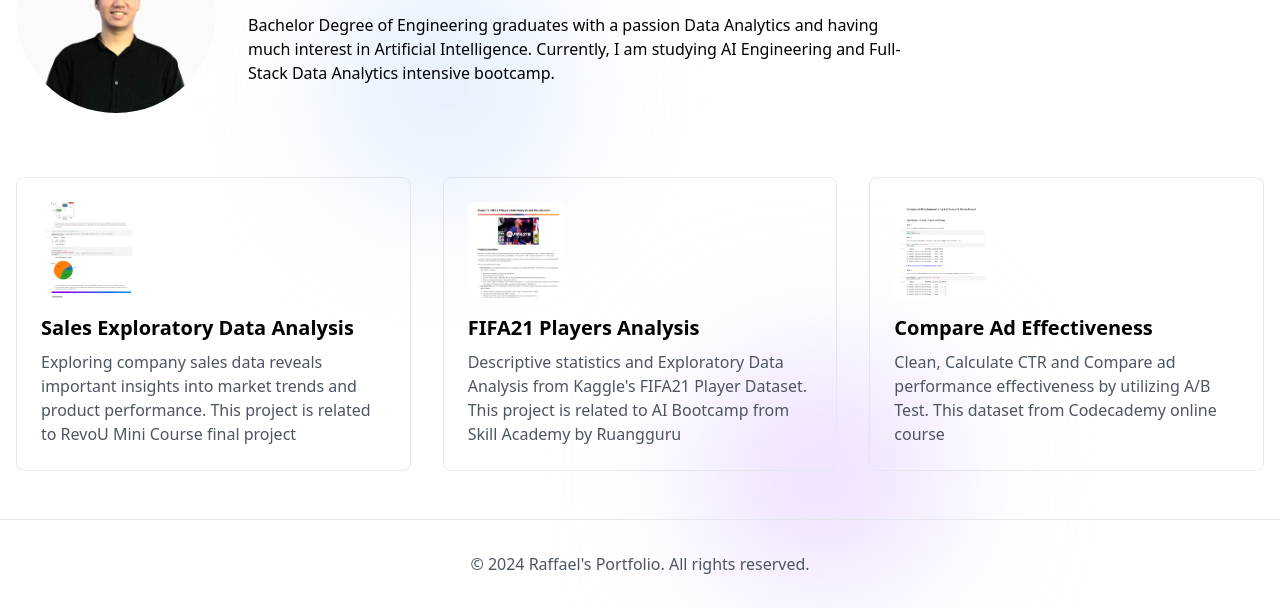
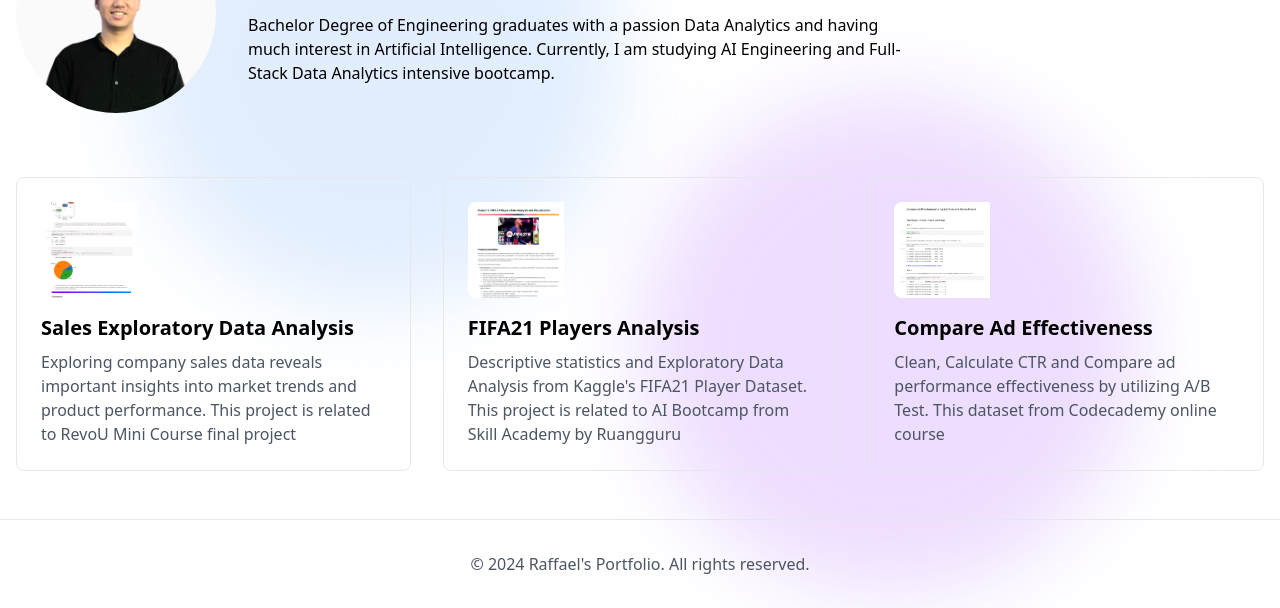
Before and after one commit to raffaelsiregar/projects-portfolio, a plain HTML site: page index.html in a window 1280 px wide. Shown: the part 240-848 px from the top of the page. Drawn offline with nearby package versions, Linux system fonts and the light colour scheme.

Commit message:
add features and fix issues

```diff
--- a/index.html
+++ b/index.html
@@ -5,6 +5,7 @@
     <meta name="viewport" content="width=device-width, initial-scale=1.0">
     <title>Raffael Siregar's Portfolio</title>
     <link rel="stylesheet" href="styles.css">
+    <link rel="icon" type="image/x-icon" href="asset/favicon.ico">
     <script src="https://unpkg.com/lucide@latest"></script>
     <script src="https://cdnjs.cloudflare.com/ajax/libs/animejs/3.2.1/anime.min.js"></script>
 </head>
@@ -61,13 +62,13 @@
                     <!-- Project details will be dynamically inserted here -->
                 </div>
             </div>
-            <button id="prev-project" class="absolute top-1/2 left-4 transform -translate-y-1/2 bg-white rounded-full p-2 shadow-md">
-                <i data-lucide="chevron-left"></i>
-            </button>
-            <button id="next-project" class="absolute top-1/2 right-4 transform -translate-y-1/2 bg-white rounded-full p-2 shadow-md">
-                <i data-lucide="chevron-right"></i>
-            </button>
         </div>
+        <button id="prev-project" class="absolute top-1/2 left-4 transform -translate-y-1/2 bg-white rounded-full p-2 shadow-md z-60">
+            <i data-lucide="chevron-left"></i>
+        </button>
+        <button id="next-project" class="absolute top-1/2 right-4 transform -translate-y-1/2 bg-white rounded-full p-2 shadow-md z-60">
+            <i data-lucide="chevron-right"></i>
+        </button>
     </div>
 
     <script src="script.js"></script>
--- a/script.js
+++ b/script.js
@@ -125,6 +125,12 @@ document.addEventListener('DOMContentLoaded', () => {
         }
     });
 
+    document.addEventListener('keydown', (e) => {
+        if (e.key === 'Escape' && !modal.classList.contains('hidden')) {
+            closeModal();
+        }
+    });
+
     renderProjects();
     lucide.createIcons();
 
@@ -135,9 +141,9 @@ document.addEventListener('DOMContentLoaded', () => {
             targets: el,
             translateX: () => anime.random(-15, 15),
             translateY: () => anime.random(-15, 15),
-            scale: [1, 1.1, 1],
+            scale: [1, 1.1, 1.2, 1.3, 1.2, 1.1, 1],
             easing: 'easeInOutQuad',
-            duration: 4000 + i * 1000,
+            duration: 8000 + i * 1000,
             loop: true
         });
     });
--- a/styles.css
+++ b/styles.css
@@ -2,23 +2,23 @@
 
 .background-decoration {
     position: absolute;
-    width: 16rem;
-    height: 16rem;
+    width: 24rem;
+    height: 24rem;
     border-radius: 9999px;
     mix-blend-mode: multiply;
-    filter: blur(64px);
-    opacity: 0.7;
+    filter: blur(32px);
+    opacity: 0.8;
 }
 
 .background-decoration:nth-child(1) {
-    top: 25%;
-    left: 25%;
+    top: 15%;
+    left: 15%;
     background-color: rgba(219, 234, 254, 1);
 }
 
 .background-decoration:nth-child(2) {
-    top: 75%;
-    right: 25%;
+    top: 50%;
+    right: 15%;
     background-color: rgba(233, 213, 255, 1);
 }
 
```
Also changed, not shown: asset/favicon.ico (added), 1 other file.
